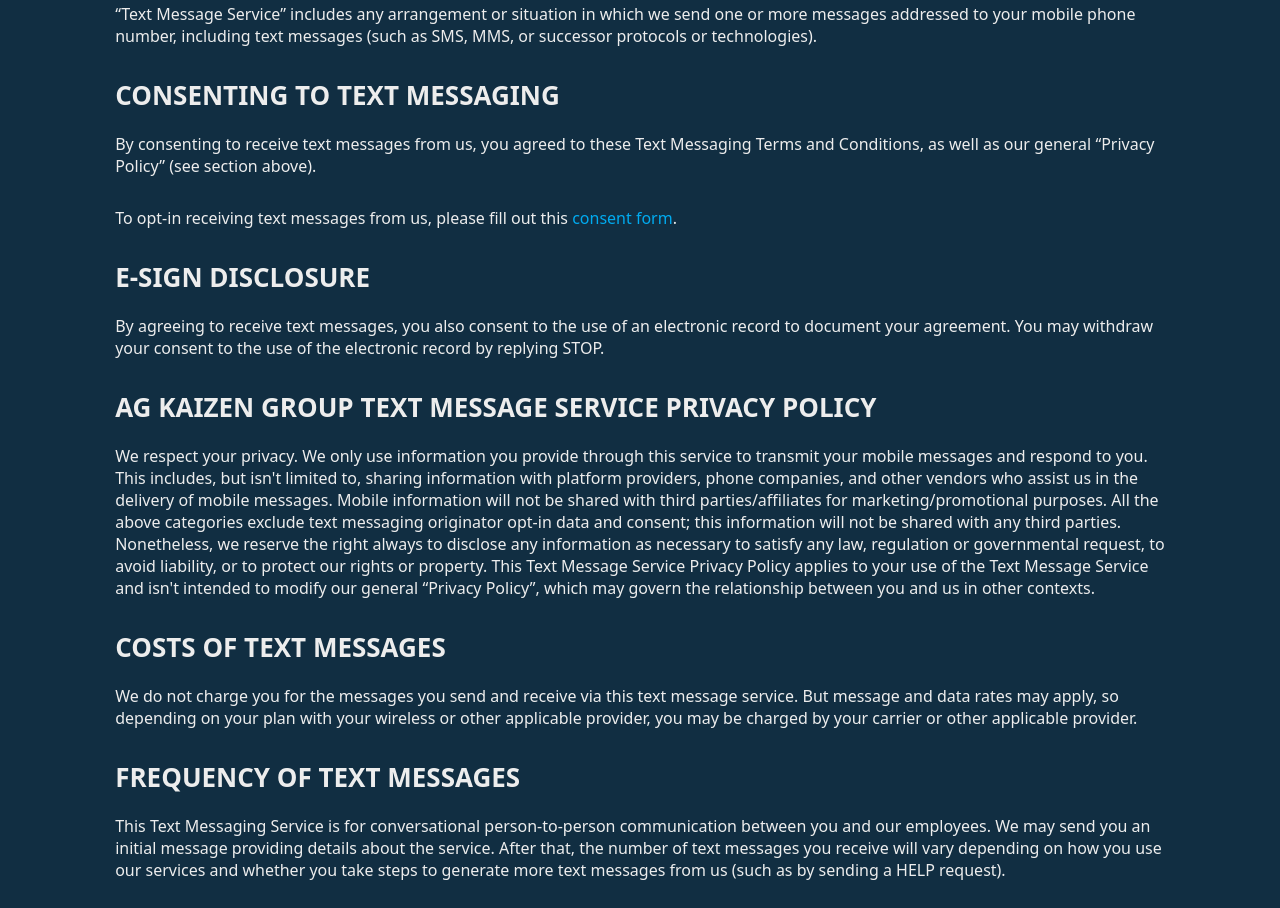
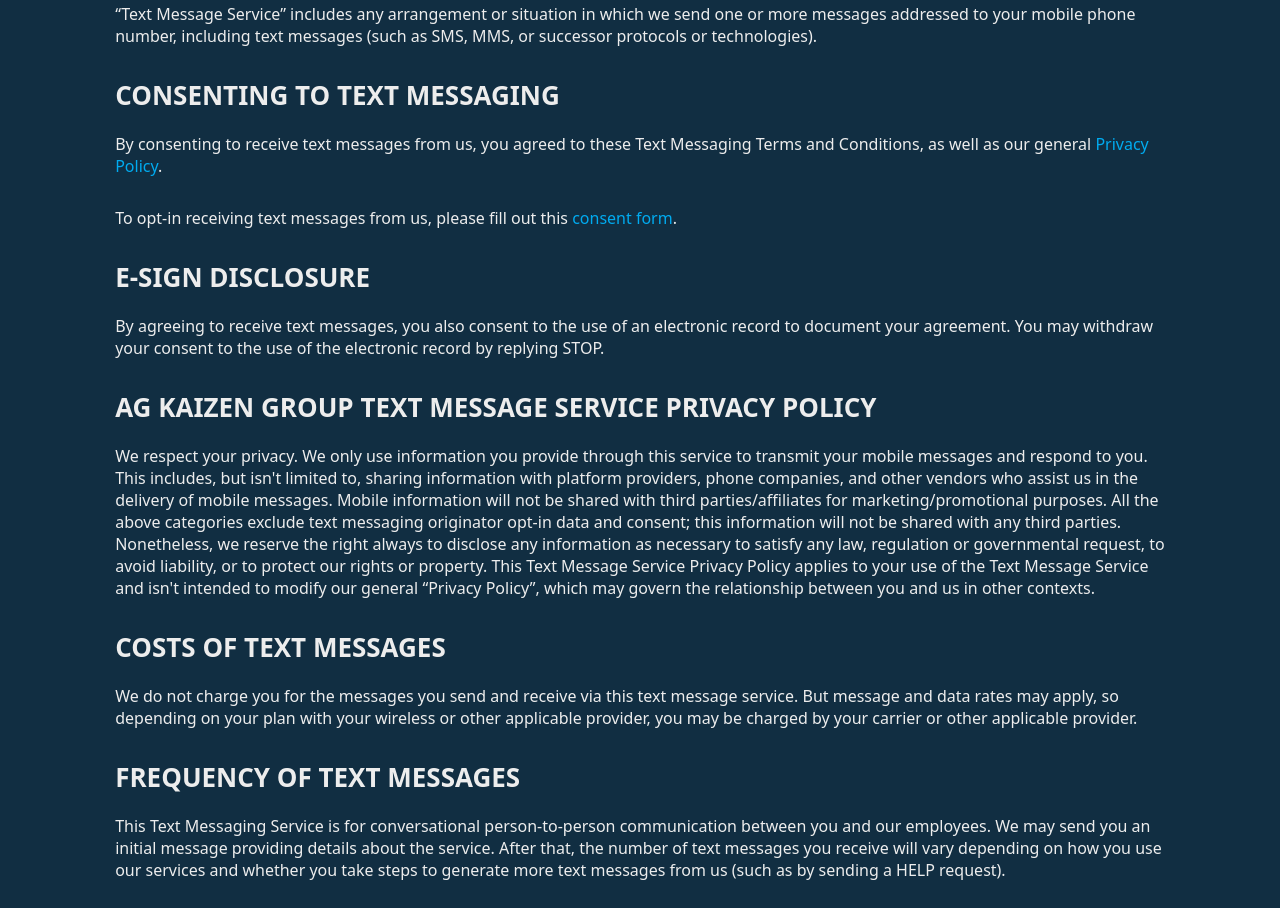
Before and after one commit to andres-alcala-gtz/agkg-website, a plain HTML site: page privacy-policy.html in a window 1280 px wide. Shown: the part 3737-4645 px from the top of the page. Drawn offline with Linux system fonts and the light colour scheme.

Commit message:
version 1.11.0

```diff
--- a/privacy-policy.html
+++ b/privacy-policy.html
@@ -88,7 +88,7 @@
             <p>“Opting In”, “Opt In”, and “Opt-In” refers to requesting, joining, agreeing to, enrolling in, signing up for, acknowledging, responding to, or otherwise consenting to receive one or more text messages.</p>
             <p>“Text Message Service” includes any arrangement or situation in which we send one or more messages addressed to your mobile phone number, including text messages (such as SMS, MMS, or successor protocols or technologies).</p>
             <h2>CONSENTING TO TEXT MESSAGING</h2>
-            <p>By consenting to receive text messages from us, you agreed to these Text Messaging Terms and Conditions, as well as our general “Privacy Policy” (see section above).</p>
+            <p>By consenting to receive text messages from us, you agreed to these Text Messaging Terms and Conditions, as well as our general <a href="#privacy-policy">Privacy Policy</a>.</p>
             <p>To opt-in receiving text messages from us, please fill out this <a href="https://forms.office.com/Pages/ResponsePage.aspx?id=MNyJTaCXJ0uv_jKoKFZn-Iis587Zt41NpYO6QH8O4zlUMDVSODUwVE5RTFpEUllQWEdaWTc3NjZGRC4u&embed=true" target="_blank">consent form</a>.</p>
             <h2>E-SIGN DISCLOSURE</h2>
             <p>By agreeing to receive text messages, you also consent to the use of an electronic record to document your agreement. You may withdraw your consent to the use of the electronic record by replying STOP.</p>
```
